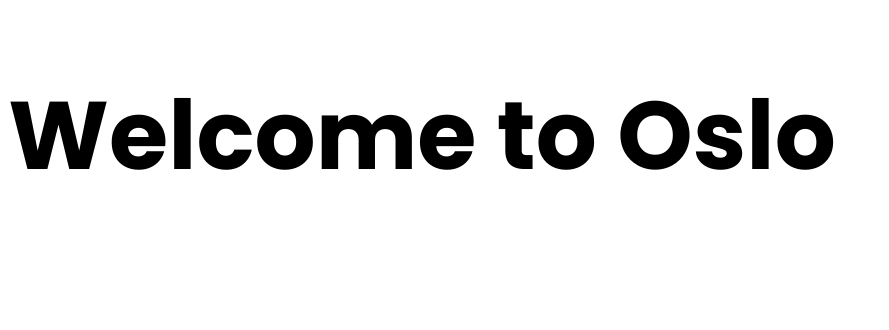
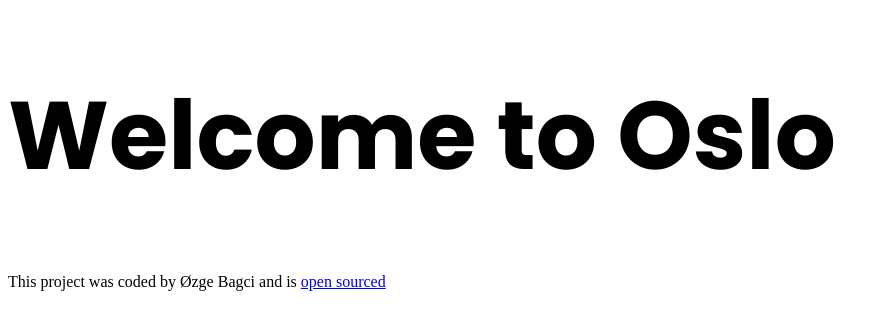
Before and after one commit to OzgeBagci/Oslo-travel-project, a plain HTML site: page index.html in a window 1280 px wide. Shown: the whole page, without its empty margins (0-889 px from the left). Drawn offline with Linux system fonts and the light colour scheme.

Commit message:
Added link to the GitHub repository

```diff
--- a/index.html
+++ b/index.html
@@ -14,5 +14,14 @@
   </head>
   <body>
     <h1>Welcome to Oslo</h1>
+    <footer>
+      This project was coded by Øzge Bagci and is
+      <a
+        href="https://github.com/OzgeBagci/Oslo-travel-project"
+        target="_blank"
+      >
+        open sourced</a
+      >
+    </footer>
   </body>
 </html>
```
